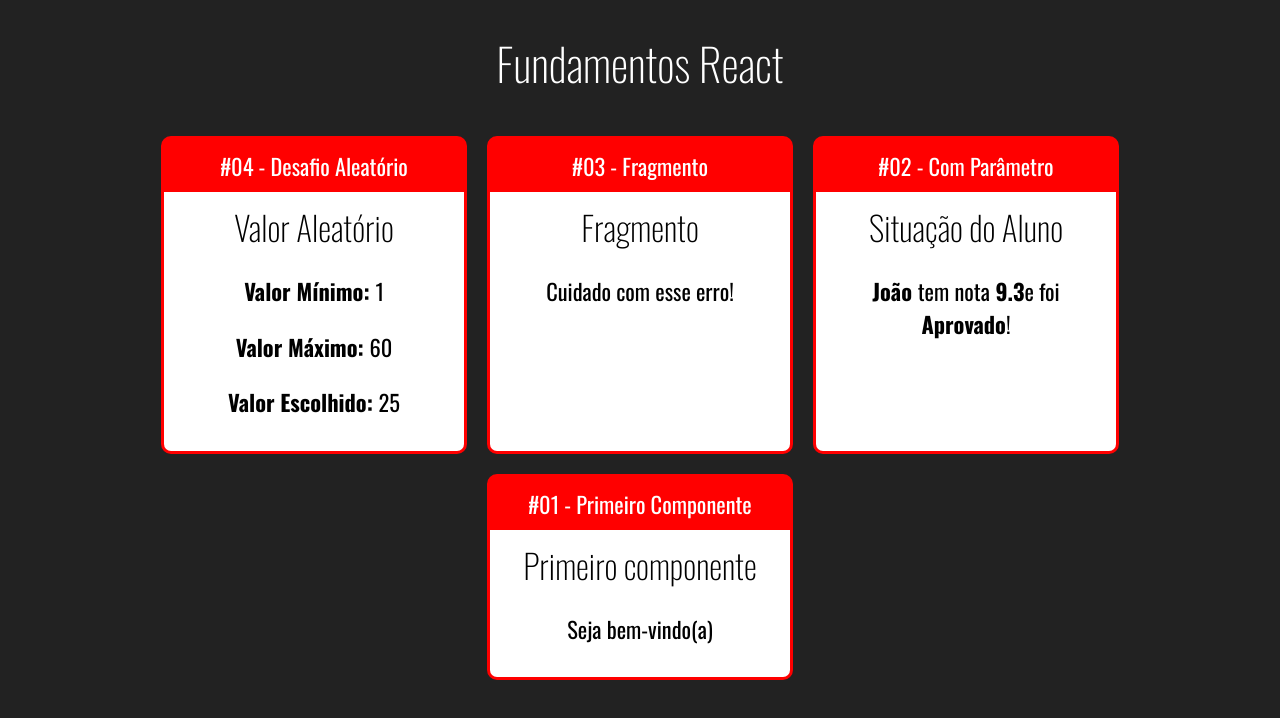
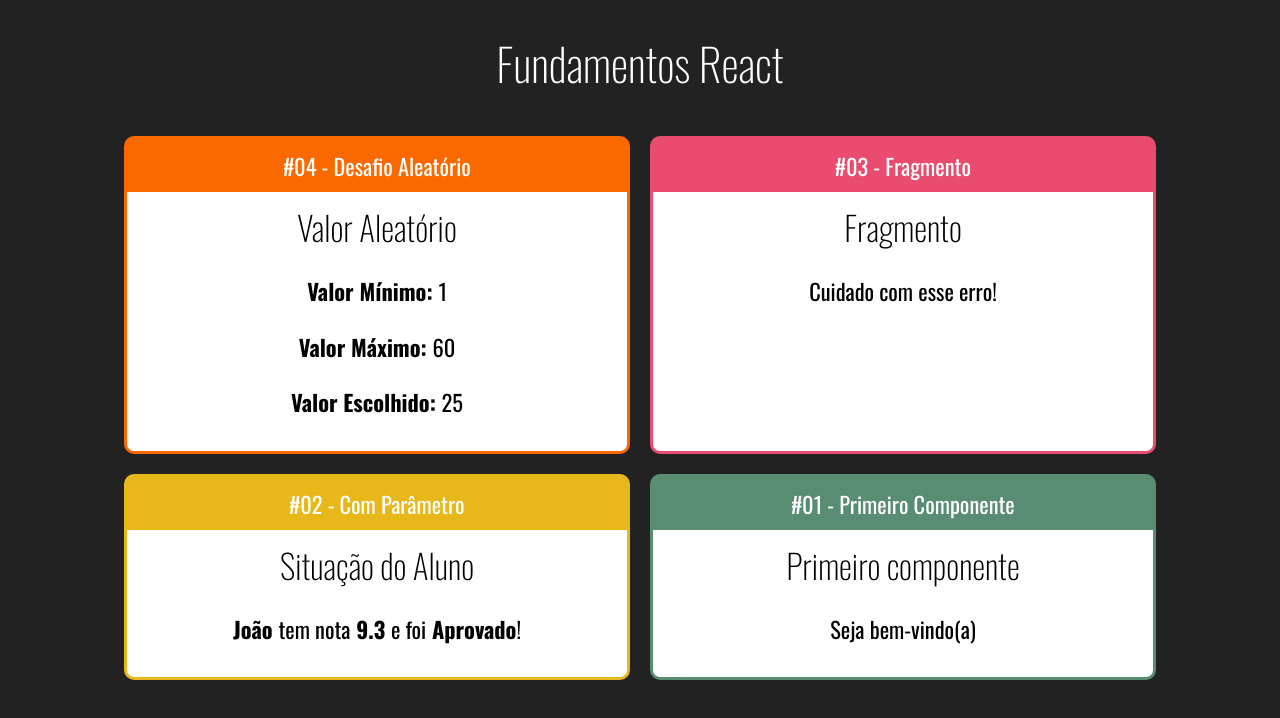
Before and after one commit to lukendev/fundamentos-react, a React (Create React App) app: page / in a window 1280 px wide. Shown: the top 718 px of the page. Built offline with nearby package versions, Linux system fonts and the light colour scheme.

Commit message:
feat: custom style for components

```diff
--- a/src/App.jsx
+++ b/src/App.jsx
@@ -14,22 +14,22 @@
 
         <div className="Cards">
 
-            <Card titulo="#04 - Desafio Aleatório">
+            <Card titulo="#04 - Desafio Aleatório" color="#FA6900">
                 <Aleatorio min={1} max={60} />
             </Card>
 
-            <Card titulo="#03 - Fragmento">
+            <Card titulo="#03 - Fragmento" color="#E94C6F">
                 <Fragmento />
             </Card>
 
-            <Card titulo="#02 - Com Parâmetro">
+            <Card titulo="#02 - Com Parâmetro" color="#E8B71A">
                 <ComParametro
                     titulo='Situação do Aluno'
                     aluno="João"
                     nota={9.3} />
             </Card>
 
-            <Card titulo="#01 - Primeiro Componente">
+            <Card titulo="#01 - Primeiro Componente" color="#588C73">
                 <Primeiro></Primeiro>
             </Card>
 
--- a/src/components/basicos/ComParametro.jsx
+++ b/src/components/basicos/ComParametro.jsx
@@ -8,7 +8,7 @@
             <p>
                 <strong>{props.aluno} </strong>
                 tem nota
-                <strong> {props.nota}</strong>
+                <strong> {props.nota} </strong>
                 e foi
                 <strong> {status}</strong>!
             </p>
--- a/src/components/layout/Card.css
+++ b/src/components/layout/Card.css
@@ -1,14 +1,13 @@
 .Card {
-    background-color: red;
     border-radius: 10px;
     overflow: hidden;
-    border: 3px solid red;
+    border: 3px solid;
     margin: 10px;
 
     display: flex;
     flex-direction: column;
-    min-width: 300px;
-    max-width: 300px;
+    min-width: 500px;
+    max-width: 500px;
 }
 
 .Card .Title{
--- a/src/components/layout/Card.jsx
+++ b/src/components/layout/Card.jsx
@@ -2,8 +2,14 @@
 import React from 'react'
 
 export default props => {
+
+    const cardStyle = {
+        backgroundColor: props.color || '#F00',
+        borderColor: props.color || '#F00',
+    }
+
     return (
-        <div className="Card">
+        <div className="Card" style={cardStyle}>
             <div className="Title">{props.titulo}</div>
             <div className="Content">
                 {props.children}
```
